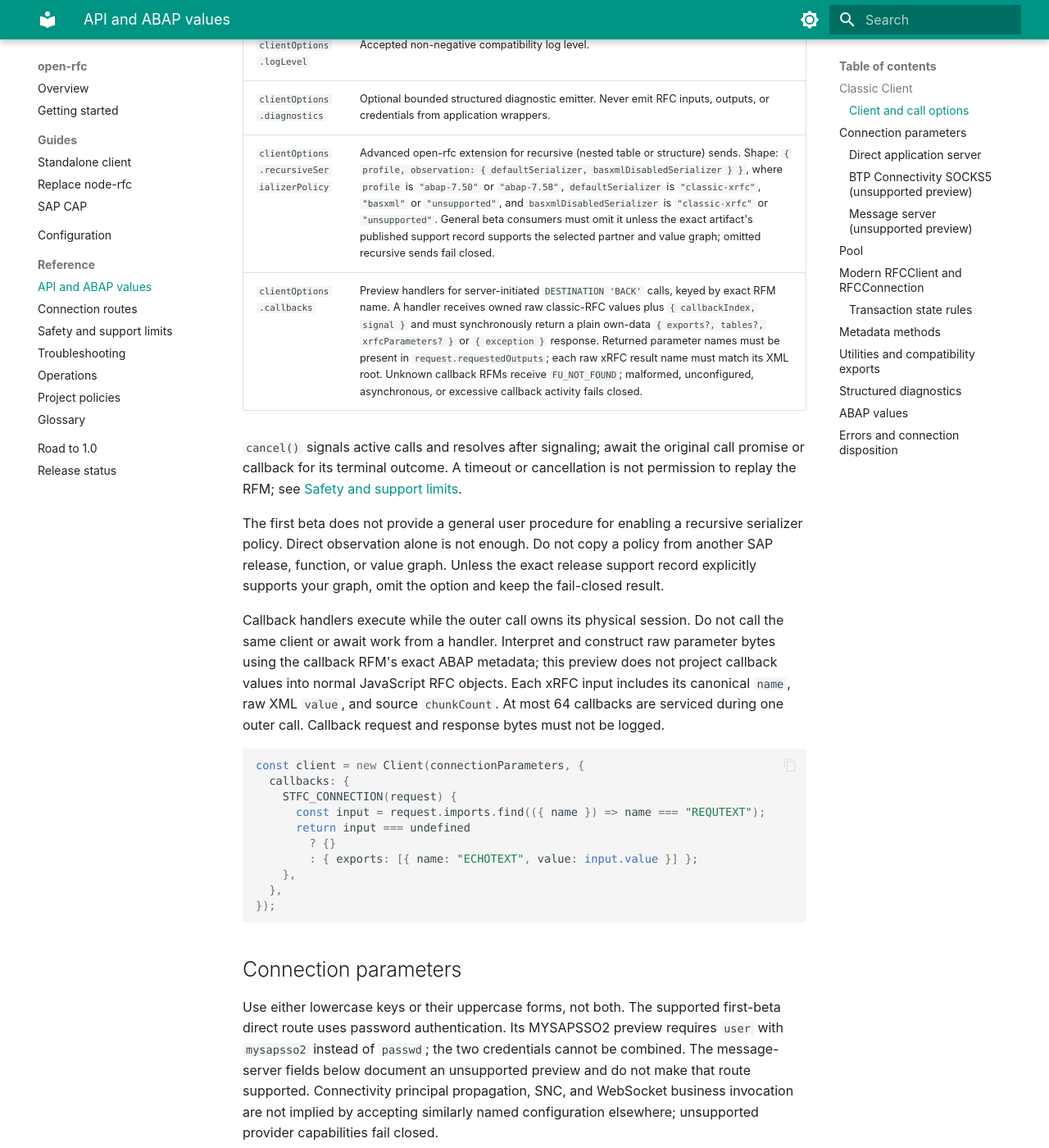
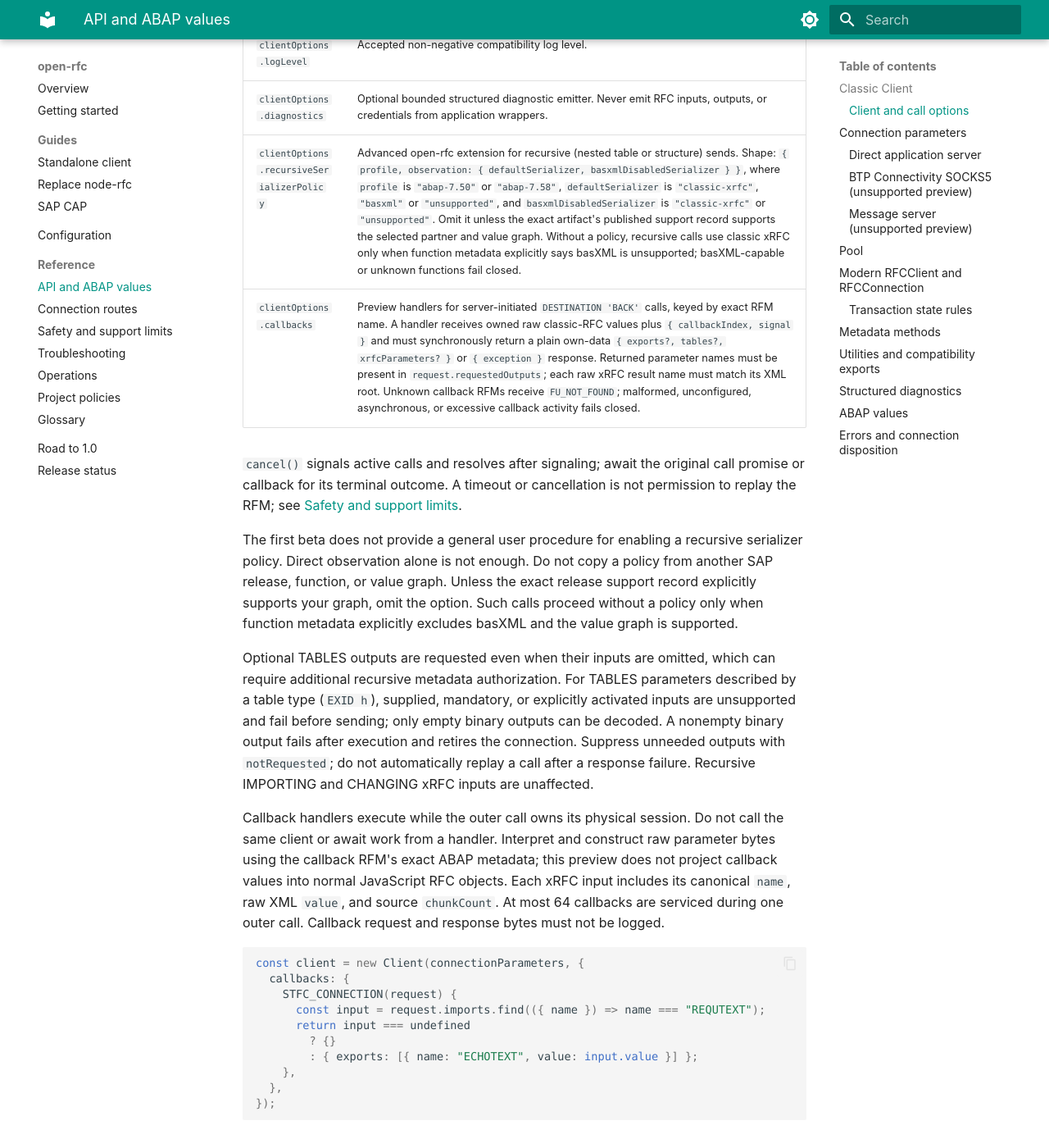
Before and after one commit to marianfoo/open-rfc, an MkDocs documentation site: the page built from docs_page/api.md, in a window 1280 px wide and 1400 px high, scrolled down 1883 px. Shown: the whole window at 82% size. Built offline with MkDocs 1.6.1 and Material for MkDocs 9.7.7, drawn with Linux system fonts in a browser that asks for light colours.

Commit message:
fix: handle empty recursive TABLES replies and reject unsupported inputs (#44)
* fix: accept empty binary responses for recursive tables

Signed-off-by: marianfoo <13335743+marianfoo@users.noreply.github.com>

* fix: reject unsupported recursive TABLES inputs before sending

Signed-off-by: marianfoo <13335743+marianfoo@users.noreply.github.com>

* docs: clarify mandatory recursive TABLES input limitation

Signed-off-by: marianfoo <13335743+marianfoo@users.noreply.github.com>

---------

Signed-off-by: marianfoo <13335743+marianfoo@users.noreply.github.com>

```diff
--- a/docs_page/api.md
+++ b/docs_page/api.md
@@ -70,7 +70,7 @@ return them from a diagnostics endpoint.
 | `clientOptions.stateless` | When `true`, reset server context after each call before reusing the session. |
 | `clientOptions.logLevel` | Accepted non-negative compatibility log level. |
 | `clientOptions.diagnostics` | Optional bounded structured diagnostic emitter. Never emit RFC inputs, outputs, or credentials from application wrappers. |
-| `clientOptions.recursiveSerializerPolicy` | Advanced open-rfc extension for recursive (nested table or structure) sends. Shape: `{ profile, observation: { defaultSerializer, basxmlDisabledSerializer } }`, where `profile` is `"abap-7.50"` or `"abap-7.58"`, `defaultSerializer` is `"classic-xrfc"`, `"basxml"` or `"unsupported"`, and `basxmlDisabledSerializer` is `"classic-xrfc"` or `"unsupported"`. General beta consumers must omit it unless the exact artifact's published support record supports the selected partner and value graph; omitted recursive sends fail closed. |
+| `clientOptions.recursiveSerializerPolicy` | Advanced open-rfc extension for recursive (nested table or structure) sends. Shape: `{ profile, observation: { defaultSerializer, basxmlDisabledSerializer } }`, where `profile` is `"abap-7.50"` or `"abap-7.58"`, `defaultSerializer` is `"classic-xrfc"`, `"basxml"` or `"unsupported"`, and `basxmlDisabledSerializer` is `"classic-xrfc"` or `"unsupported"`. Omit it unless the exact artifact's published support record supports the selected partner and value graph. Without a policy, recursive calls use classic xRFC only when function metadata explicitly says basXML is unsupported; basXML-capable or unknown functions fail closed. |
 | `clientOptions.callbacks` | Preview handlers for server-initiated `DESTINATION 'BACK'` calls, keyed by exact RFM name. A handler receives owned raw classic-RFC values plus `{ callbackIndex, signal }` and must synchronously return a plain own-data `{ exports?, tables?, xrfcParameters? }` or `{ exception }` response. Returned parameter names must be present in `request.requestedOutputs`; each raw xRFC result name must match its XML root. Unknown callback RFMs receive `FU_NOT_FOUND`; malformed, unconfigured, asynchronous, or excessive callback activity fails closed. |
 
 `cancel()` signals active calls and resolves after signaling; await the original
@@ -82,7 +82,17 @@ The first beta does not provide a general user procedure for enabling a
 recursive serializer policy. Direct observation alone is not enough. Do not
 copy a policy from another SAP release, function, or value graph. Unless the
 exact release support record explicitly supports your
-graph, omit the option and keep the fail-closed result.
+graph, omit the option. Such calls proceed without a policy only when function
+metadata explicitly excludes basXML and the value graph is supported.
+
+Optional TABLES outputs are requested even when their inputs are omitted,
+which can require additional recursive metadata authorization. For TABLES
+parameters described by a table type (`EXID h`), supplied, mandatory, or
+explicitly activated inputs are unsupported and fail before sending; only empty binary
+outputs can be decoded. A nonempty binary output fails after execution and
+retires the connection. Suppress unneeded outputs with `notRequested`; do not
+automatically replay a call after a response failure. Recursive IMPORTING and
+CHANGING xRFC inputs are unaffected.
 
 Callback handlers execute while the outer call owns its physical session. Do
 not call the same client or await work from a handler. Interpret and construct
```
Also changed, not shown: README.md (+14 -0 lines), docs/plans/completed/empty-recursive-tables.md (added, +44 -0 lines), docs_page/troubleshooting.md (+10 -2 lines), 4 other files.
